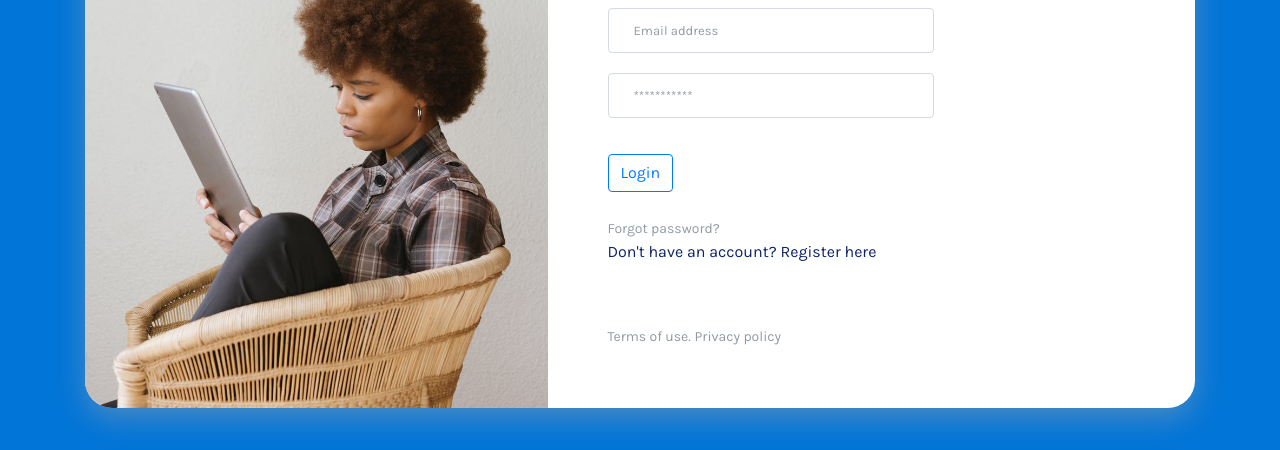
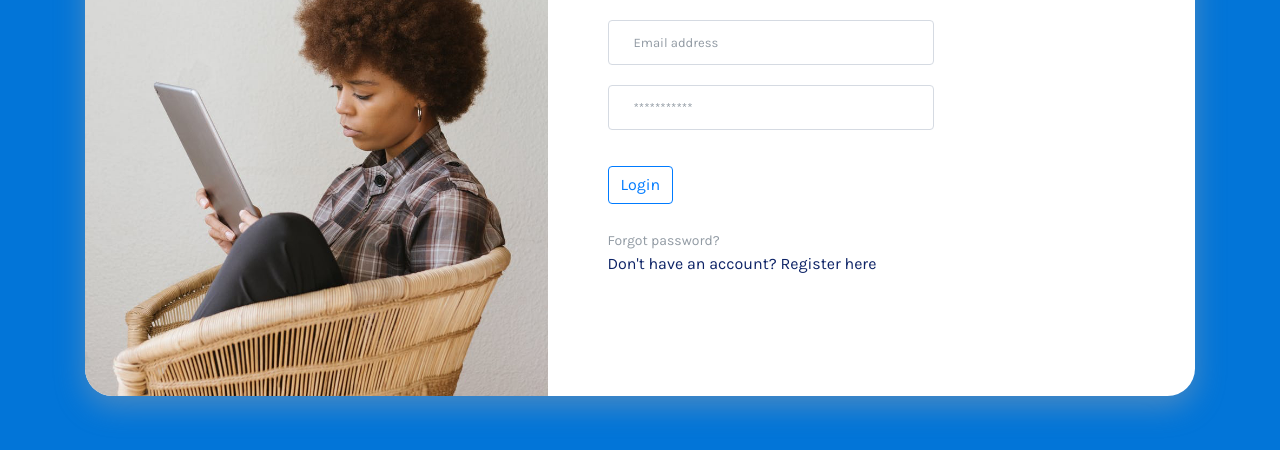
Before and after one commit to duckygoh/byebuy, a plain HTML site: page login.html in a window 1280 px wide. Shown: the part 350-800 px from the top of the page. Drawn offline with nearby package versions, Linux system fonts and the light colour scheme.

Commit message:
Made some minor changes

```diff
--- a/login.html
+++ b/login.html
@@ -71,10 +71,6 @@
               </form>
               <a href="#!" class="forgot-password-link">Forgot password?</a>
               <p class="login-card-footer-text">Don't have an account? <a href="registration.html" class="text-reset">Register here</a></p>
-              <nav class="login-card-footer-nav">
-                <a href="#!">Terms of use.</a>
-                <a href="#!">Privacy policy</a>
-              </nav>
             </div>
           </div>
         </div>
```
